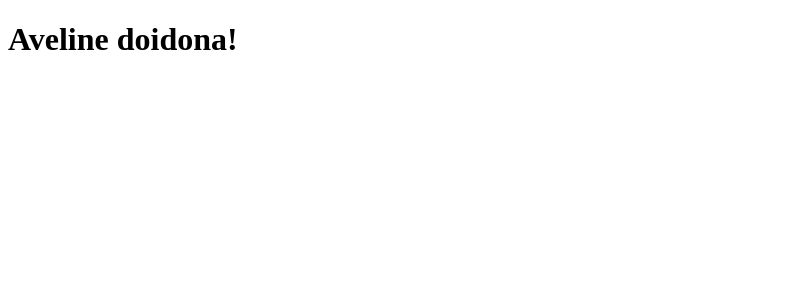
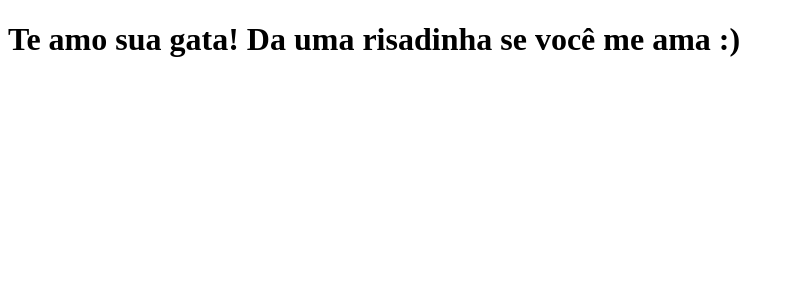
Before and after one commit to Marcileii/tabnews.com.br, a Next.js app: page / in a window 1280 px wide. Shown: the top 300 px of the page, without its empty margins (0-794 px from the left). Built offline with nearby package versions, Linux system fonts and the light colour scheme.

Commit message:
Alteração Texto

```diff
--- a/pages/index.js
+++ b/pages/index.js
@@ -1,12 +1,5 @@
 function Home() {
-  return <h1>Aveline doidona!</h1>;
+  return <h1>Te amo sua gata! Da uma risadinha se você me ama :)</h1>;
 }
 
-function teste() {
-  console.log("teste");
-}
-
-function teste2() {
-  console.log("teste2");
-}
 export default Home;
```
